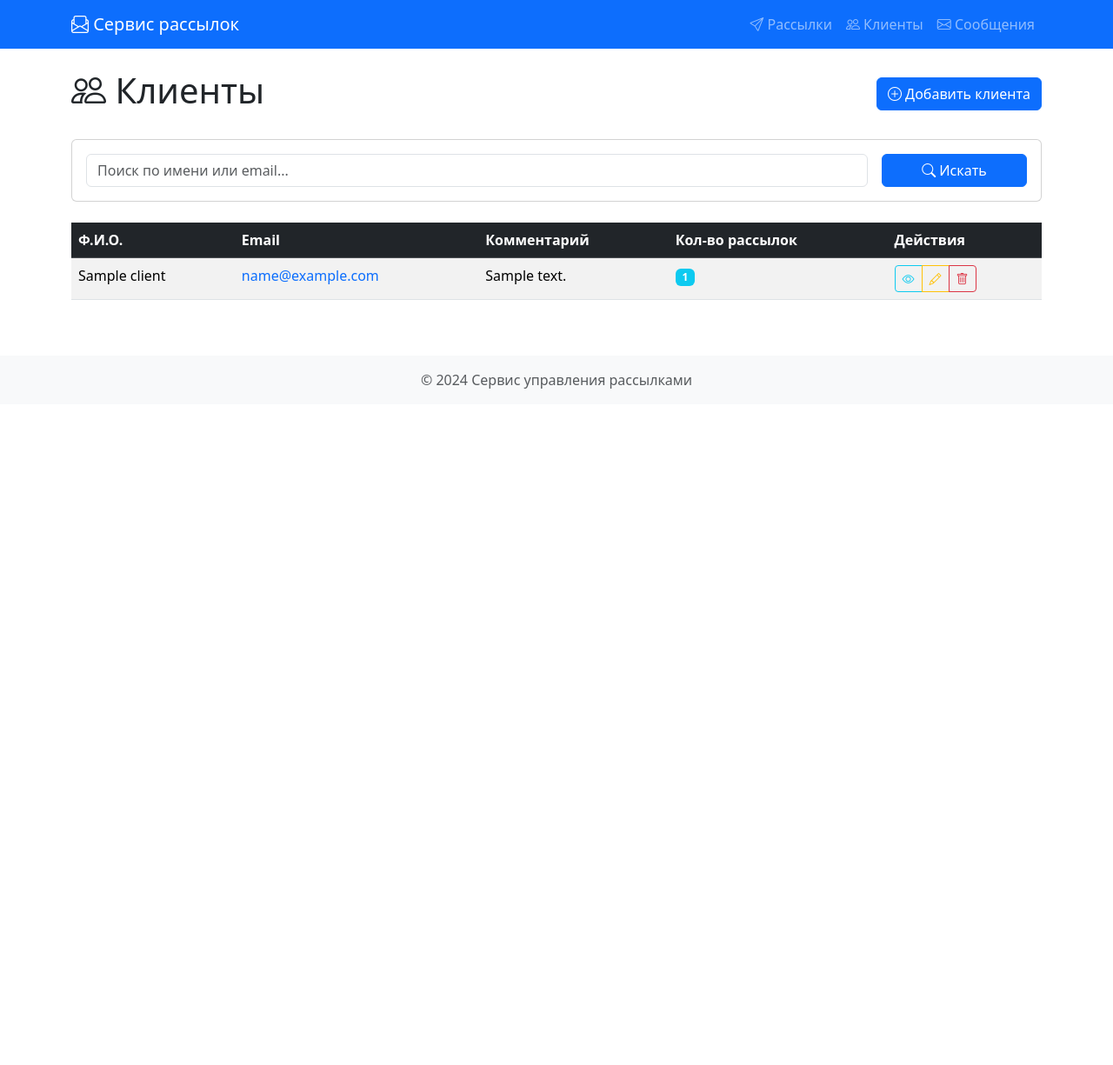
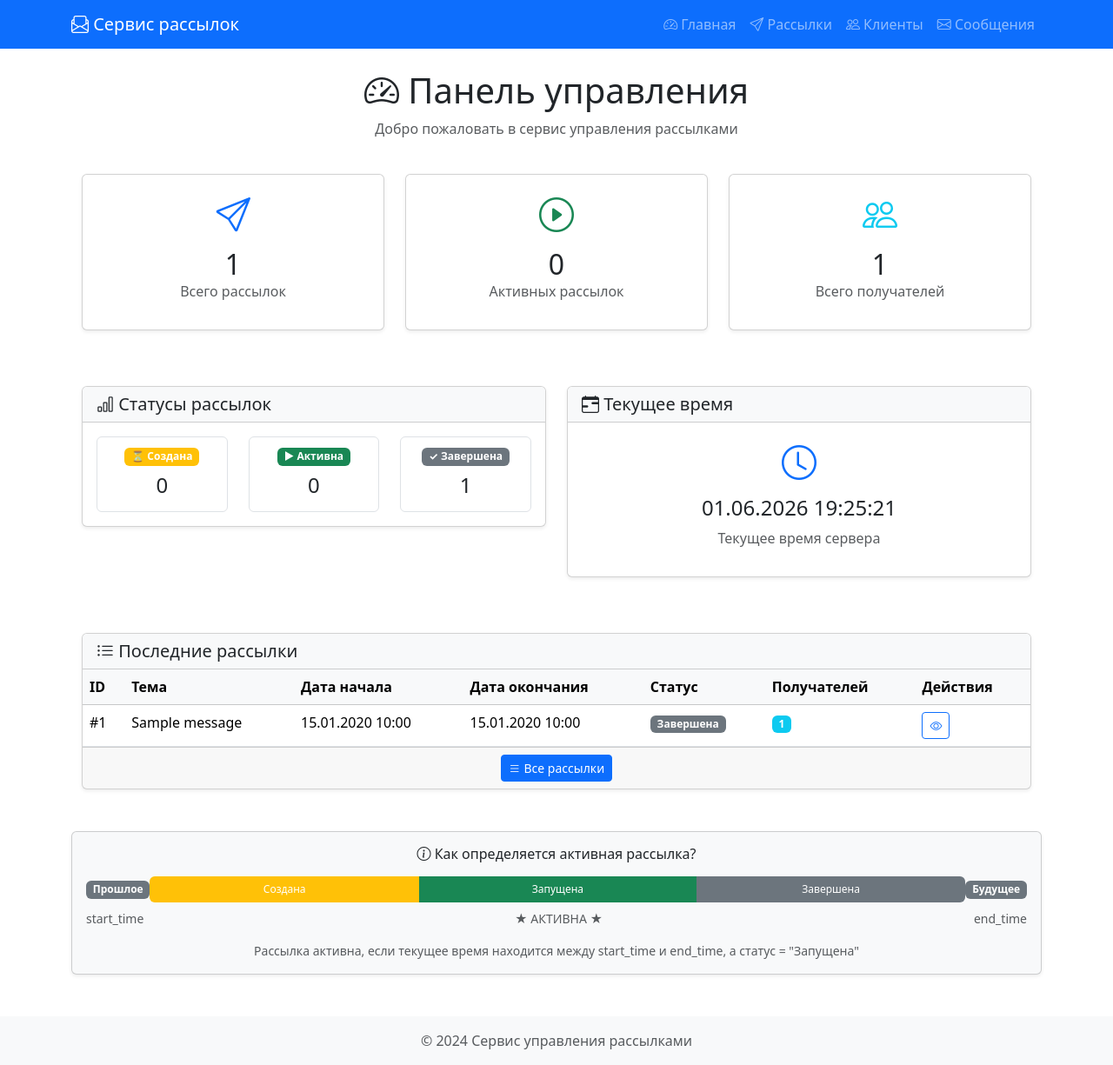
Before and after one commit to dariamakurova/COURSE_PROJECT_4, a Django app: page /mailer/ in a window 1280 px wide. Shown: the whole page at 87% size. Before the commit the page ends 447 px from the top, so only its background shows below. Run offline with Django 5.2, Linux system fonts and the light colour scheme; tables that the repository leaves empty hold one stand-in row (values such as "Sample post").

Commit message:
statistics dashboard

```diff
--- a/mailer/templates/base.html
+++ b/mailer/templates/base.html
@@ -17,7 +17,7 @@
     <!-- Навигационная панель -->
 <nav class="navbar navbar-expand-lg navbar-dark bg-primary">
     <div class="container">
-            <a class="navbar-brand" href="{% url 'mailer:mailing_list' %}">
+        <a class="navbar-brand" href="{% url 'mailer:dashboard' %}">
             <i class="bi bi-envelope-paper"></i> Сервис рассылок
         </a>
         <button class="navbar-toggler" type="button" data-bs-toggle="collapse" data-bs-target="#navbarNav">
@@ -25,6 +25,11 @@
         </button>
         <div class="collapse navbar-collapse" id="navbarNav">
             <ul class="navbar-nav ms-auto">
+                <li class="nav-item">
+                    <a class="nav-link" href="{% url 'mailer:dashboard' %}">
+                        <i class="bi bi-speedometer2"></i> Главная
+                    </a>
+                </li>
                 <li class="nav-item">
                     <a class="nav-link" href="{% url 'mailer:mailing_list' %}">
                         <i class="bi bi-send"></i> Рассылки
--- /dev/null
+++ b/mailer/templates/mailer/dashboard.html
@@ -0,0 +1,210 @@
+{% extends 'base.html' %}
+
+{% block title %}Главная - Сервис рассылок{% endblock %}
+
+{% block content %}
+<div class="container">
+    <div class="row mb-4">
+        <div class="col-12">
+            <h1 class="text-center">
+                <i class="bi bi-speedometer2"></i> Панель управления
+            </h1>
+            <p class="text-center text-muted">Добро пожаловать в сервис управления рассылками</p>
+        </div>
+    </div>
+
+    <!-- Карточки со статистикой -->
+    <div class="row mb-5">
+        <!-- Общее количество рассылок -->
+        <div class="col-md-4 mb-3">
+            <div class="card text-center shadow-sm">
+                <div class="card-body">
+                    <i class="bi bi-send fs-1 text-primary"></i>
+                    <h2 class="mt-2 mb-0">{{ total_mailings }}</h2>
+                    <p class="text-muted">Всего рассылок</p>
+                </div>
+            </div>
+        </div>
+
+        <!-- Количество активных рассылок -->
+        <div class="col-md-4 mb-3">
+            <div class="card text-center shadow-sm">
+                <div class="card-body">
+                    <i class="bi bi-play-circle fs-1 text-success"></i>
+                    <h2 class="mt-2 mb-0">{{ active_mailings }}</h2>
+                    <p class="text-muted">Активных рассылок</p>
+                </div>
+            </div>
+        </div>
+
+        <!-- Количество уникальных получателей -->
+        <div class="col-md-4 mb-3">
+            <div class="card text-center shadow-sm">
+                <div class="card-body">
+                    <i class="bi bi-people fs-1 text-info"></i>
+                    <h2 class="mt-2 mb-0">{{ total_clients }}</h2>
+                    <p class="text-muted">Всего получателей</p>
+                </div>
+            </div>
+        </div>
+    </div>
+
+    <!-- Дополнительная статистика (опционально) -->
+    <div class="row mb-5">
+        <div class="col-md-6 mb-3">
+            <div class="card shadow-sm">
+                <div class="card-header bg-light">
+                    <h5 class="mb-0">
+                        <i class="bi bi-bar-chart"></i> Статусы рассылок
+                    </h5>
+                </div>
+                <div class="card-body">
+                    <div class="row text-center">
+                        <div class="col-4">
+                            <div class="border rounded p-2">
+                                <span class="badge bg-warning mb-2">⏳ Создана</span>
+                                <h4>{{ planned_mailings }}</h4>
+                            </div>
+                        </div>
+                        <div class="col-4">
+                            <div class="border rounded p-2">
+                                <span class="badge bg-success mb-2">▶ Активна</span>
+                                <h4>{{ active_mailings }}</h4>
+                            </div>
+                        </div>
+                        <div class="col-4">
+                            <div class="border rounded p-2">
+                                <span class="badge bg-secondary mb-2">✓ Завершена</span>
+                                <h4>{{ completed_mailings }}</h4>
+                            </div>
+                        </div>
+                    </div>
+                </div>
+            </div>
+        </div>
+
+        <!-- Временная шкала -->
+        <div class="col-md-6 mb-3">
+            <div class="card shadow-sm">
+                <div class="card-header bg-light">
+                    <h5 class="mb-0">
+                        <i class="bi bi-calendar-range"></i> Текущее время
+                    </h5>
+                </div>
+                <div class="card-body">
+                    <div class="text-center">
+                        <i class="bi bi-clock fs-1 text-primary"></i>
+                        <h4 class="mt-2">{{ now|date:"d.m.Y H:i:s" }}</h4>
+                        <p class="text-muted">Текущее время сервера</p>
+                    </div>
+                </div>
+            </div>
+        </div>
+    </div>
+
+    <!-- Последние рассылки -->
+    <div class="row">
+        <div class="col-12">
+            <div class="card shadow-sm">
+                <div class="card-header bg-light">
+                    <h5 class="mb-0">
+                        <i class="bi bi-list-ul"></i> Последние рассылки
+                    </h5>
+                </div>
+                <div class="card-body p-0">
+                    {% if recent_mailings %}
+                    <div class="table-responsive">
+                        <table class="table table-hover mb-0">
+                            <thead class="table-light">
+                                <tr>
+                                    <th>ID</th>
+                                    <th>Тема</th>
+                                    <th>Дата начала</th>
+                                    <th>Дата окончания</th>
+                                    <th>Статус</th>
+                                    <th>Получателей</th>
+                                    <th>Действия</th>
+                                </tr>
+                            </thead>
+                            <tbody>
+                                {% for mailing in recent_mailings %}
+                                <tr>
+                                    <td>#{{ mailing.id }}</td>
+                                    <td>{{ mailing.message.title|default:"Без темы"|truncatechars:30 }}</td>
+                                    <td>{{ mailing.start_date|date:"d.m.Y H:i" }}</td>
+                                    <td>{{ mailing.end_date|date:"d.m.Y H:i" }}</td>
+                                    <td>
+                                        {% if mailing.status == 'FN' %}
+                                            <span class="badge bg-secondary">Завершена</span>
+                                        {% elif mailing.status == 'AC' %}
+                                            <span class="badge bg-success">Запущена</span>
+                                        {% else %}
+                                            <span class="badge bg-warning">Создана</span>
+                                        {% endif %}
+                                    </td>
+                                    <td>
+                                        <span class="badge bg-info">
+                                            {{ mailing.recipients.count }}
+                                        </span>
+                                    </td>
+                                    <td>
+                                        <a href="{% url 'mailer:mailing_detail' mailing.pk %}"
+                                           class="btn btn-sm btn-outline-primary">
+                                            <i class="bi bi-eye"></i>
+                                        </a>
+                                    </td>
+                                </tr>
+                                {% endfor %}
+                            </tbody>
+                        </table>
+                    </div>
+                    {% else %}
+                    <div class="text-center py-4">
+                        <i class="bi bi-info-circle"></i> Нет созданных рассылок
+                    </div>
+                    {% endif %}
+                </div>
+                <div class="card-footer text-center">
+                    <a href="{% url 'mailer:mailing_list' %}" class="btn btn-sm btn-primary">
+                        <i class="bi bi-list"></i> Все рассылки
+                    </a>
+                </div>
+            </div>
+        </div>
+    </div>
+</div>
+
+<!-- Графическое пояснение работы активных рассылок -->
+<div class="row mt-5">
+    <div class="col-12">
+        <div class="card shadow-sm bg-light">
+            <div class="card-body">
+                <h6 class="text-center">
+                    <i class="bi bi-info-circle"></i> Как определяется активная рассылка?
+                </h6>
+                <div class="timeline-demo text-center mt-3">
+                    <div class="d-flex justify-content-between align-items-center">
+                        <span class="badge bg-secondary">Прошлое</span>
+                        <span class="flex-grow-1 position-relative">
+                            <div class="progress" style="height: 30px;">
+                                <div class="progress-bar bg-warning" style="width: 33%">Создана</div>
+                                <div class="progress-bar bg-success" style="width: 34%">Запущена</div>
+                                <div class="progress-bar bg-secondary" style="width: 33%">Завершена</div>
+                            </div>
+                        </span>
+                        <span class="badge bg-secondary">Будущее</span>
+                    </div>
+                    <div class="d-flex justify-content-between mt-2">
+                        <small class="text-muted">start_time</small>
+                        <small class="text-muted text-success">★ АКТИВНА ★</small>
+                        <small class="text-muted">end_time</small>
+                    </div>
+                </div>
+                <p class="text-center text-muted mt-3 mb-0 small">
+                    Рассылка активна, если текущее время находится между start_time и end_time, а статус = "Запущена"
+                </p>
+            </div>
+        </div>
+    </div>
+</div>
+{% endblock %}
--- a/mailer/urls.py
+++ b/mailer/urls.py
@@ -1,49 +1,31 @@
+# mailer/urls.py (обновить)
+
 from django.urls import path
-from django.views.generic import TemplateView
-
 from mailer import views
-from mailer.views import (
-    ClientCreateView,
-    ClientUpdateView,
-    ClientDeleteView,
-    ClientListView,
-    ClientDetailView,
-    MessageCreateView,
-    MessageUpdateView,
-    MessageDeleteView,
-    MessageListView,
-    MessageDetailView,
-    MailingCreateView,
-    MailingUpdateView,
-    MailingDeleteView,
-    MailingListView,
-    MailingDetailView,
-)
 
 app_name = 'mailer'
 
 urlpatterns = [
-    # Главная страница (можно сделать как список рассылок или клиентов)
-    path('', ClientListView.as_view(), name='main'),
 
-    # URL-ы для модели Client
-    path('clients/', ClientListView.as_view(), name='client_list'),
-    path('clients/create/', ClientCreateView.as_view(), name='client_create'),
-    path('clients/<int:pk>/', ClientDetailView.as_view(), name='client_detail'),
-    path('clients/<int:pk>/update/', ClientUpdateView.as_view(), name='client_update'),
-    path('clients/<int:pk>/delete/', ClientDeleteView.as_view(), name='client_delete'),
+    path('', views.dashboard, name='dashboard'),
 
-    # URL-ы для модели Message
-    path('messages/', MessageListView.as_view(), name='message_list'),
-    path('messages/create/', MessageCreateView.as_view(), name='message_create'),
-    path('messages/<int:pk>/', MessageDetailView.as_view(), name='message_detail'),
-    path('messages/<int:pk>/update/', MessageUpdateView.as_view(), name='message_update'),
-    path('messages/<int:pk>/delete/', MessageDeleteView.as_view(), name='message_delete'),
 
-    # URL-ы для модели Mailing
-    path('mailings/', MailingListView.as_view(), name='mailing_list'),
-    path('mailings/create/', MailingCreateView.as_view(), name='mailing_create'),
-    path('mailings/<int:pk>/', MailingDetailView.as_view(), name='mailing_detail'),
-    path('mailings/<int:pk>/update/', MailingUpdateView.as_view(), name='mailing_update'),
-    path('mailings/<int:pk>/delete/', MailingDeleteView.as_view(), name='mailing_delete'),
+    path('clients/', views.ClientListView.as_view(), name='client_list'),
+    path('clients/create/', views.ClientCreateView.as_view(), name='client_create'),
+    path('clients/<int:pk>/', views.ClientDetailView.as_view(), name='client_detail'),
+    path('clients/<int:pk>/update/', views.ClientUpdateView.as_view(), name='client_update'),
+    path('clients/<int:pk>/delete/', views.ClientDeleteView.as_view(), name='client_delete'),
+
+    path('messages/', views.MessageListView.as_view(), name='message_list'),
+    path('messages/create/', views.MessageCreateView.as_view(), name='message_create'),
+    path('messages/<int:pk>/', views.MessageDetailView.as_view(), name='message_detail'),
+    path('messages/<int:pk>/update/', views.MessageUpdateView.as_view(), name='message_update'),
+    path('messages/<int:pk>/delete/', views.MessageDeleteView.as_view(), name='message_delete'),
+
+    path('mailings/', views.MailingListView.as_view(), name='mailing_list'),
+    path('mailings/create/', views.MailingCreateView.as_view(), name='mailing_create'),
+    path('mailings/<int:pk>/', views.MailingDetailView.as_view(), name='mailing_detail'),
+    path('mailings/<int:pk>/update/', views.MailingUpdateView.as_view(), name='mailing_update'),
+    path('mailings/<int:pk>/delete/', views.MailingDeleteView.as_view(), name='mailing_delete'),
+    path('mailings/<int:pk>/send/', views.MailingSendView.as_view(), name='mailing_send'),
 ]
--- a/mailer/views.py
+++ b/mailer/views.py
@@ -5,6 +5,53 @@ from django.views.generic import CreateView, UpdateView, DeleteView, ListView, D
 
 from mailer.forms import ClientForm, MessageForm, MailingForm
 from mailer.models import Client, Message, Mailing
+
+from django.shortcuts import render
+from django.utils import timezone
+from django.db.models import Count
+from .models import Mailing, Client
+
+
+def dashboard(request):
+    """Главная страница с аналитикой"""
+
+    # Общее количество всех рассылок
+    total_mailings = Mailing.objects.count()
+
+    # Количество активных рассылок
+    now = timezone.now()
+    active_mailings = Mailing.objects.filter(
+        start_date__lte=now,
+        end_date__gte=now,
+        status=Mailing.Status.ACTIVE
+    ).count()
+
+    # Общее количество уникальных получателей (клиентов)
+    total_clients = Client.objects.count()
+
+    # Дополнительная статистика для наглядности (опционально)
+    completed_mailings = Mailing.objects.filter(
+        end_date__lt=now
+    ).count()
+
+    planned_mailings = Mailing.objects.filter(
+        start_date__gt=now
+    ).count()
+
+    # Последние 5 рассылок
+    recent_mailings = Mailing.objects.all().order_by('-start_date')[:5]
+
+    context = {
+        'total_mailings': total_mailings,
+        'active_mailings': active_mailings,
+        'total_clients': total_clients,
+        'completed_mailings': completed_mailings,
+        'planned_mailings': planned_mailings,
+        'recent_mailings': recent_mailings,
+        'now': now,
+    }
+
+    return render(request, 'mailer/dashboard.html', context)
 
 
 # Client Views
@@ -203,3 +250,31 @@ class MailingDetailView(DetailView):
             if mailing.status != Mailing.Status.CREATED:
                 mailing.status = Mailing.Status.CREATED
         mailing.save(update_fields=['status'])
+
+from django.contrib import messages
+from django.shortcuts import redirect
+from django.views import View
+from django.urls import reverse
+
+from .services import check_and_send_mailing
+
+
+class MailingSendView(View):
+    """Вьюха для ручного запуска рассылки"""
+
+    def get(self, request, pk):
+        mailing = Mailing.objects.get(pk=pk)
+
+        # Проверяем и отправляем
+        success, message, success_count, failed_count = check_and_send_mailing(pk)
+
+        if success:
+            messages.success(request, message)
+        else:
+            messages.error(request, message)
+
+        # Добавляем информацию о количестве отправленных писем
+        if success_count > 0 or failed_count > 0:
+            messages.info(request, f'Отправлено успешно: {success_count}, ошибок: {failed_count}')
+
+        return redirect('mailer:mailing_detail', pk=pk)
```
Also changed, not shown: config/settings.py (+11 -0 lines), mailer/management/commands/send_mailing.py (added, +42 -0 lines), mailer/models.py (+44 -0 lines), mailer/services.py (added, +126 -0 lines), mailer/templates/mailer/mailing_detail.html (+104 -4 lines), mailer/management/__init__.py (added), mailer/management/commands/__init__.py (added). Lines whose indentation alone changed are shown as unchanged.
